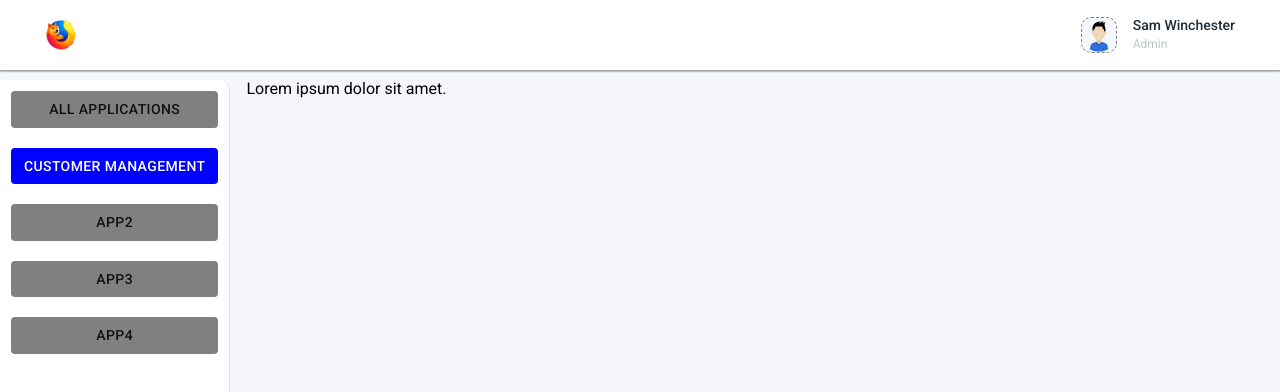
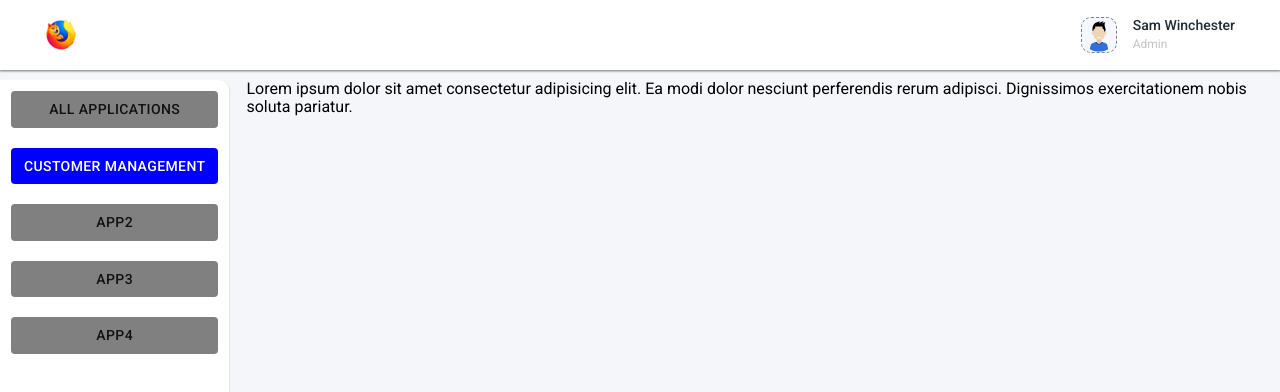
Before and after one commit to ereticor/MyVeryCoolProject, a React app: page /customer in a window 1280 px wide. Shown: the top 392 px of the page. Built offline with nearby package versions, Linux system fonts and the light colour scheme; what redux-api-middleware would draw is missing.

Commit message:
feat: add customer management module template

```diff
--- /dev/null
+++ b/src/modules/customerManagement/CustomerManagement.tsx
@@ -0,0 +1,11 @@
+const CustomerManagement = () => {
+  return (
+    <div>
+      Lorem ipsum dolor sit amet consectetur adipisicing elit. Ea modi dolor
+      nesciunt perferendis rerum adipisci. Dignissimos exercitationem nobis
+      soluta pariatur.
+    </div>
+  );
+};
+
+export default CustomerManagement;
--- /dev/null
+++ b/src/modules/customerManagement/index.ts
@@ -0,0 +1,3 @@
+import CustomerManagement from "./CustomerManagement";
+
+export default CustomerManagement;
--- a/src/router/Router.tsx
+++ b/src/router/Router.tsx
@@ -5,6 +5,7 @@ import Header from "components/Header";
 import AsideNavigation from "components/AsideNavigation";
 
 import Home from "pages/Home";
+import CustomerManagement from "modules/customerManagement";
 
 import appList from "constants/appList";
 
@@ -15,6 +16,7 @@ const Router = () => {
       <main className="main">
         <BrowserRouter>
           <Routes>
+            <Route path="/customer" element={<CustomerManagement />} />
             <Route path="/" element={<Home appList={appList} />} />
             <Route path="*" element={<div>Lorem ipsum dolor sit amet.</div>} />
           </Routes>
--- a/webpack.config.js
+++ b/webpack.config.js
@@ -77,6 +77,7 @@ module.exports = ({ development }) => ({
       router: path.resolve(__dirname, "src/router/"),
       reducers: path.resolve(__dirname, "src/reducers/"),
       store: path.resolve(__dirname, "src/store/"),
+      modules: path.resolve(__dirname, "src/modules/"),
     },
   },
   ...devServer(development),
```
